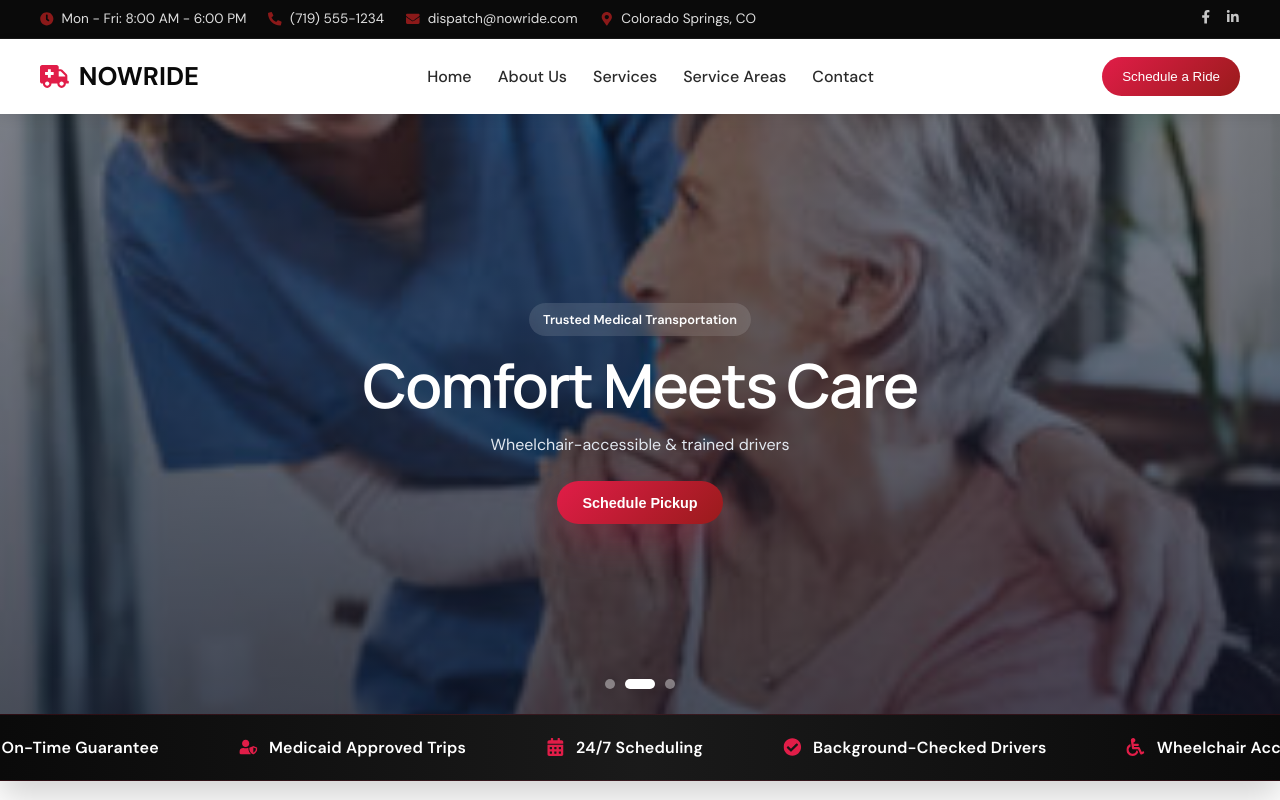
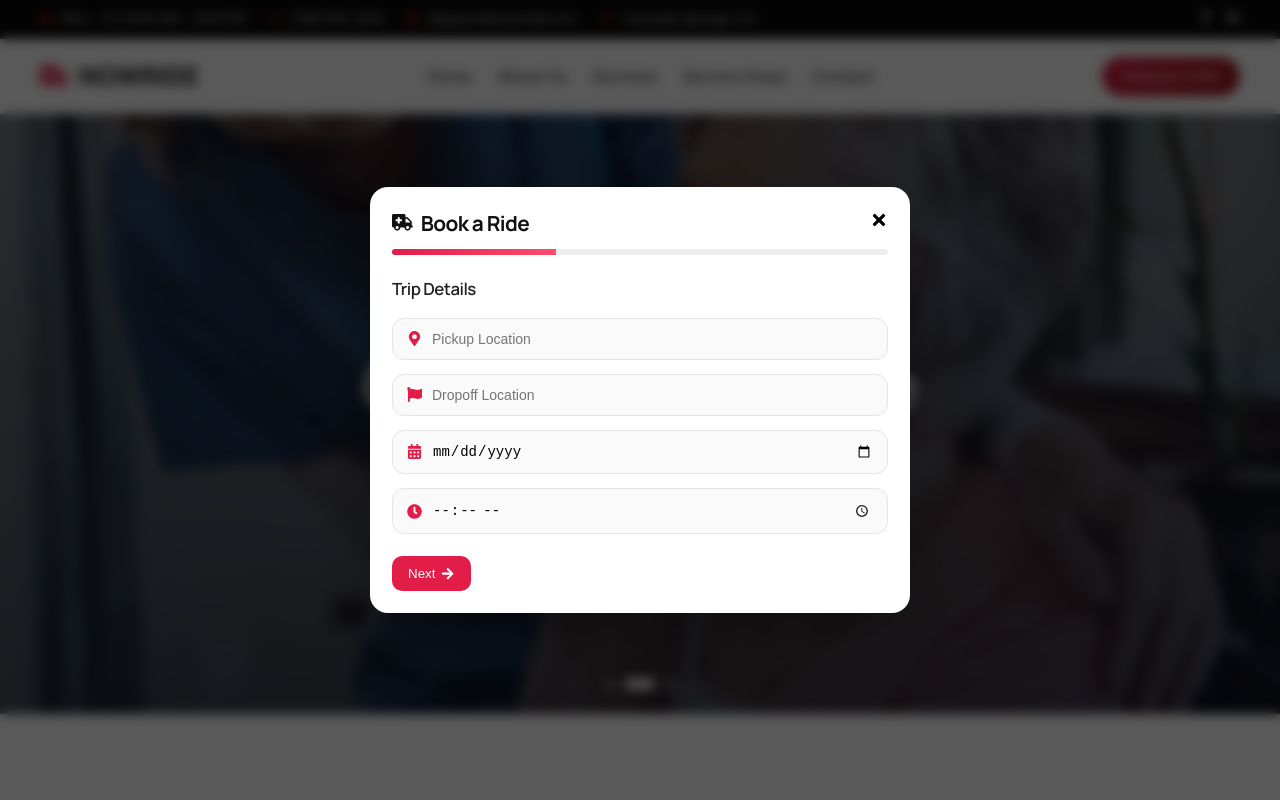
Before and after one commit to collinsMutai/Nowride, a React app in the folder frontend/: page / in a window 1280 px wide. Both pictures are taken after a click on the button "Schedule a Ride". Shown: the top 800 px of the page. Built offline with nearby package versions, Linux system fonts and the light colour scheme; the HTML template or start-up script is replaced by a standard one.

Commit message:
added contact page

```diff
--- /dev/null
+++ b/frontend/src/components/BookingModal/BookingModal.css
@@ -0,0 +1,231 @@
+/* =========================
+   OVERLAY
+========================= */
+.modal-overlay {
+  position: fixed;
+  inset: 0;
+  background: rgba(0, 0, 0, 0.65);
+  display: flex;
+  justify-content: center;
+  align-items: center;
+  z-index: 9999;
+  backdrop-filter: blur(6px);
+}
+
+/* =========================
+   MODAL BOX
+========================= */
+.modal-box {
+  width: 92%;
+  max-width: 540px;
+  background: #fff;
+  border-radius: 18px;
+  padding: 22px;
+  box-shadow: 0 20px 60px rgba(0, 0, 0, 0.25);
+  animation: popIn 0.25s ease;
+}
+
+@keyframes popIn {
+  from {
+    transform: scale(0.95);
+    opacity: 0;
+  }
+  to {
+    transform: scale(1);
+    opacity: 1;
+  }
+}
+
+/* =========================
+   HEADER
+========================= */
+.modal-header {
+  display: flex;
+  justify-content: space-between;
+  align-items: center;
+}
+
+.modal-header h2 {
+  display: flex;
+  align-items: center;
+  gap: 8px;
+  font-size: 1.3rem;
+  font-weight: 700;
+  color: #111;
+}
+
+.close-btn {
+  background: transparent;
+  border: none;
+  font-size: 18px;
+  cursor: pointer;
+  transition: 0.2s;
+}
+
+.close-btn:hover {
+  transform: rotate(90deg);
+  color: #e11d48;
+}
+
+/* =========================
+   PROGRESS BAR
+========================= */
+.progress {
+  height: 6px;
+  background: #eee;
+  border-radius: 20px;
+  overflow: hidden;
+  margin: 12px 0 22px;
+}
+
+.bar {
+  height: 100%;
+  width: 33%;
+  background: linear-gradient(90deg, #e11d48, #ff4d6d);
+  transition: width 0.35s ease;
+}
+
+.bar.step-2 {
+  width: 66%;
+}
+
+.bar.step-3 {
+  width: 100%;
+}
+
+/* =========================
+   BODY
+========================= */
+.modal-body {
+  display: flex;
+  flex-direction: column;
+  gap: 14px;
+}
+
+.modal-body h3 {
+  font-size: 1.05rem;
+  margin-bottom: 4px;
+  color: #222;
+}
+
+/* =========================
+   INPUT GROUP (ICON STYLE)
+========================= */
+.input {
+  display: flex;
+  align-items: center;
+  gap: 10px;
+  border: 1px solid #e5e5e5;
+  padding: 12px 14px;
+  border-radius: 12px;
+  background: #fafafa;
+  transition: 0.2s;
+}
+
+.input:focus-within {
+  border-color: #e11d48;
+  box-shadow: 0 0 0 3px rgba(225, 29, 72, 0.12);
+  background: #fff;
+}
+
+.input .icon {
+  color: #e11d48;
+  font-size: 15px;
+  flex-shrink: 0;
+}
+
+.input input,
+.input select {
+  border: none;
+  outline: none;
+  width: 100%;
+  font-size: 14px;
+  background: transparent;
+}
+
+/* =========================
+   FOOTER
+========================= */
+.modal-footer {
+  display: flex;
+  justify-content: space-between;
+  margin-top: 22px;
+}
+
+/* =========================
+   BUTTONS
+========================= */
+.primary {
+  background: #e11d48;
+  color: white;
+  border: none;
+  padding: 10px 16px;
+  border-radius: 10px;
+  cursor: pointer;
+  display: flex;
+  align-items: center;
+  gap: 6px;
+  transition: 0.2s;
+}
+
+.primary:hover {
+  transform: translateY(-2px);
+  box-shadow: 0 10px 20px rgba(225, 29, 72, 0.25);
+}
+
+.secondary {
+  background: #f1f1f1;
+  border: none;
+  padding: 10px 16px;
+  border-radius: 10px;
+  cursor: pointer;
+  display: flex;
+  align-items: center;
+  gap: 6px;
+  transition: 0.2s;
+}
+
+.secondary:hover {
+  background: #e9e9e9;
+}
+
+.submit-btn {
+  background: #e11d48;
+  color: white;
+  border: none;
+  padding: 12px;
+  border-radius: 12px;
+  cursor: pointer;
+  font-weight: 600;
+  display: flex;
+  align-items: center;
+  justify-content: center;
+  gap: 8px;
+  transition: 0.2s;
+}
+
+.submit-btn:hover {
+  transform: translateY(-2px);
+  box-shadow: 0 12px 25px rgba(225, 29, 72, 0.25);
+}
+
+/* =========================
+   MOBILE
+========================= */
+@media (max-width: 480px) {
+  .modal-box {
+    padding: 16px;
+    border-radius: 14px;
+  }
+
+  .modal-footer {
+    flex-direction: column;
+    gap: 10px;
+  }
+
+  .primary,
+  .secondary {
+    width: 100%;
+    justify-content: center;
+  }
+}
--- /dev/null
+++ b/frontend/src/components/BookingModal/BookingModal.jsx
@@ -0,0 +1,190 @@
+import { useState } from "react";
+import "./BookingModal.css";
+
+import {
+  FaTimes,
+  FaMapMarkerAlt,
+  FaFlag,
+  FaCalendarAlt,
+  FaClock,
+  FaWheelchair,
+  FaUser,
+  FaPhoneAlt,
+  FaCheckCircle,
+  FaArrowRight,
+  FaArrowLeft,
+  FaAmbulance,
+} from "react-icons/fa";
+
+const BookingModal = ({ isOpen, onClose }) => {
+  const [step, setStep] = useState(1);
+
+  const [form, setForm] = useState({
+    pickup: "",
+    dropoff: "",
+    date: "",
+    time: "",
+    patientType: "ambulatory",
+    name: "",
+    phone: "",
+  });
+
+  const handleChange = (e) => {
+    setForm({ ...form, [e.target.name]: e.target.value });
+  };
+
+  const nextStep = () => setStep((s) => Math.min(s + 1, 3));
+  const prevStep = () => setStep((s) => Math.max(s - 1, 1));
+
+  const closeModal = () => {
+    setStep(1);
+    onClose();
+  };
+
+  const handleSubmit = () => {
+    console.log("Booking Submitted:", form);
+    alert("🚐 Booking Confirmed!");
+    closeModal();
+  };
+
+  if (!isOpen) return null;
+
+  return (
+    <div className="modal-overlay" onClick={closeModal}>
+      <div className="modal-box" onClick={(e) => e.stopPropagation()}>
+
+        {/* HEADER */}
+        <div className="modal-header">
+          <h2>
+            <FaAmbulance /> Book a Ride
+          </h2>
+
+          <button className="close-btn" onClick={closeModal}>
+            <FaTimes />
+          </button>
+        </div>
+
+        {/* PROGRESS */}
+        <div className="progress">
+          <div className={`bar step-${step}`} />
+        </div>
+
+        {/* STEP 1 */}
+        {step === 1 && (
+          <div className="modal-body">
+            <h3>Trip Details</h3>
+
+            <div className="input">
+              <FaMapMarkerAlt className="icon" />
+              <input
+                name="pickup"
+                placeholder="Pickup Location"
+                value={form.pickup}
+                onChange={handleChange}
+              />
+            </div>
+
+            <div className="input">
+              <FaFlag className="icon" />
+              <input
+                name="dropoff"
+                placeholder="Dropoff Location"
+                value={form.dropoff}
+                onChange={handleChange}
+              />
+            </div>
+
+            <div className="input">
+              <FaCalendarAlt className="icon" />
+              <input
+                type="date"
+                name="date"
+                value={form.date}
+                onChange={handleChange}
+              />
+            </div>
+
+            {/* NEW: TIME INPUT */}
+            <div className="input">
+              <FaClock className="icon" />
+              <input
+                type="time"
+                name="time"
+                value={form.time}
+                onChange={handleChange}
+              />
+            </div>
+          </div>
+        )}
+
+        {/* STEP 2 */}
+        {step === 2 && (
+          <div className="modal-body">
+            <h3>Patient Needs</h3>
+
+            <div className="input">
+              <FaWheelchair className="icon" />
+              <select
+                name="patientType"
+                value={form.patientType}
+                onChange={handleChange}
+              >
+                <option value="ambulatory">Ambulatory</option>
+                <option value="wheelchair">Wheelchair</option>
+                <option value="stretcher">Stretcher</option>
+              </select>
+            </div>
+          </div>
+        )}
+
+        {/* STEP 3 */}
+        {step === 3 && (
+          <div className="modal-body">
+            <h3>Confirmation</h3>
+
+            <div className="input">
+              <FaUser className="icon" />
+              <input
+                name="name"
+                placeholder="Full Name"
+                value={form.name}
+                onChange={handleChange}
+              />
+            </div>
+
+            <div className="input">
+              <FaPhoneAlt className="icon" />
+              <input
+                name="phone"
+                placeholder="Phone Number"
+                value={form.phone}
+                onChange={handleChange}
+              />
+            </div>
+
+            <button className="submit-btn" onClick={handleSubmit}>
+              <FaCheckCircle /> Confirm Booking
+            </button>
+          </div>
+        )}
+
+        {/* FOOTER NAV */}
+        <div className="modal-footer">
+          {step > 1 && (
+            <button className="secondary" onClick={prevStep}>
+              <FaArrowLeft /> Back
+            </button>
+          )}
+
+          {step < 3 && (
+            <button className="primary" onClick={nextStep}>
+              Next <FaArrowRight />
+            </button>
+          )}
+        </div>
+      </div>
+    </div>
+  );
+};
+
+export default BookingModal;
--- a/frontend/src/components/Navbar/Navbar.jsx
+++ b/frontend/src/components/Navbar/Navbar.jsx
@@ -13,8 +13,12 @@ import {
 } from "react-icons/fa";
 
 import "./Navbar.css";
+import BookingModal from "..//BookingModal/BookingModal";
+
 
 const Navbar = () => {
+    const [openModal, setOpenModal] = useState(false);
+
   const [open, setOpen] = useState(false);
   const location = useLocation();
   const navigate = useNavigate();
@@ -93,7 +97,11 @@ const Navbar = () => {
 
         </ul>
 
-        <button className="navbar-btn">Schedule a Ride</button>
+        <button className="navbar-btn" onClick={() => setOpenModal(true)}>Schedule a Ride</button>
+         <BookingModal
+        isOpen={openModal}
+        onClose={() => setOpenModal(false)}
+      />
       </nav>
     </>
   );
--- a/frontend/src/pages/Home.jsx
+++ b/frontend/src/pages/Home.jsx
@@ -1,7 +1,7 @@
 import Hero from "../components/Hero/Hero";
 import HomeFooterCta from "../components/HomeFooterCta/HomeFooterCta";
 import HowItWorks from "../components/HowItWorks/HowItWorks";
-import QuickBookingSection from "../components/QuickBookingSection/QuickBookingSection";
+// import QuickBookingSection from "../components/QuickBookingSection/QuickBookingSection";
 import ServiceArea from "../components/ServiceArea/ServiceArea";
 import ServicesPreview from "../components/ServicesPreview/ServicesPreview";
 import Testimonials from "../components/Testimonials/Testimonials";
@@ -11,7 +11,7 @@ const Home = () => {
   return (
     <>
       <Hero />
-      <QuickBookingSection />
+      {/* <QuickBookingSection /> */}
       <ServicesPreview />
       <WhyNowRideCare />
       <ServiceArea />
```
